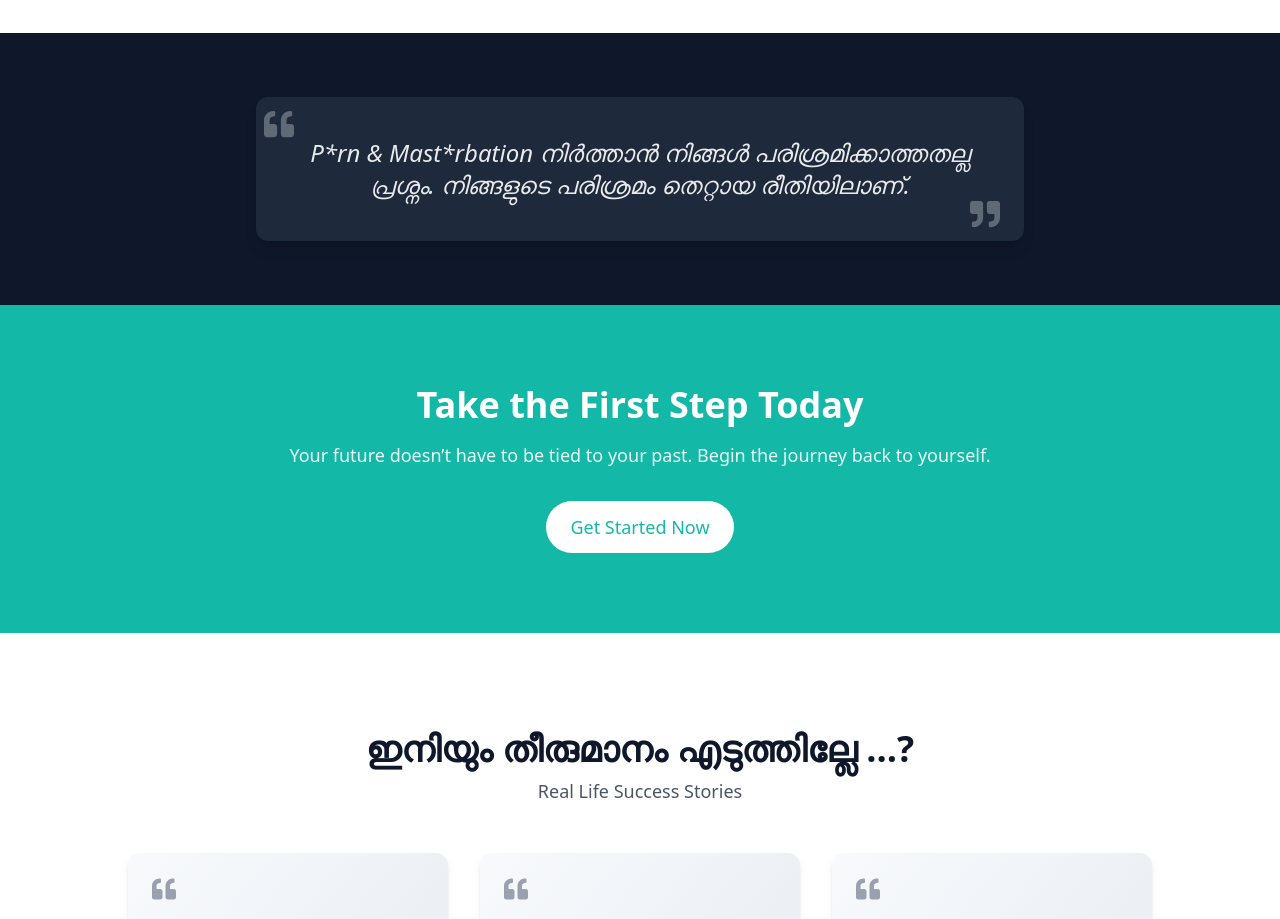
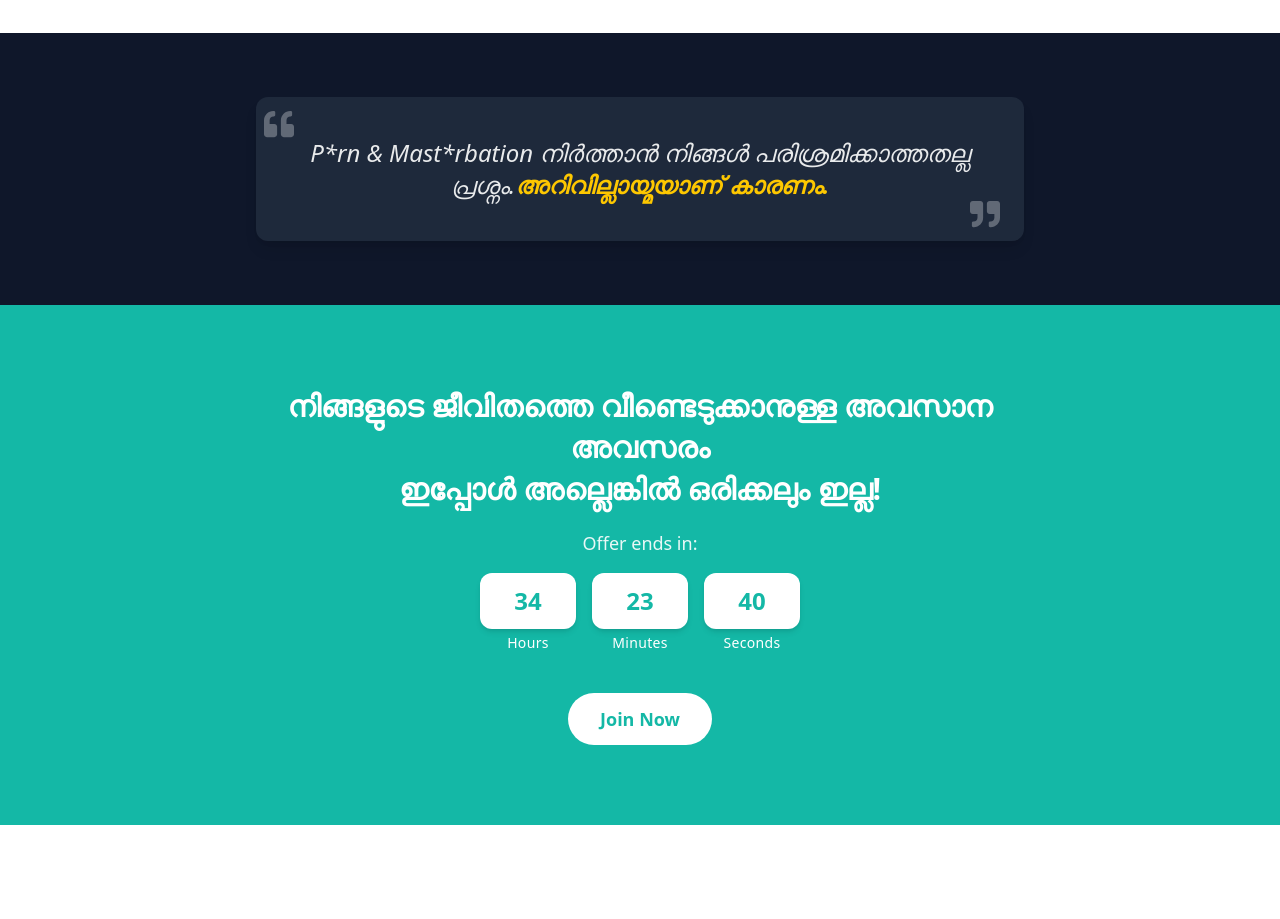
Before and after one commit to aljithkj02/latest, a React (Vite) app: page / in a window 1280 px wide. Shown: the part 1180-2099 px from the top of the page. Built offline with nearby package versions, Linux system fonts and the light colour scheme.

Commit message:
Update cta content

```diff
--- a/src/components/CTA.tsx
+++ b/src/components/CTA.tsx
@@ -1,7 +1,46 @@
-// src/components/CTA.tsx
+
+import { useEffect, useState } from 'react';
 import { motion } from 'framer-motion';
 
+const INITIAL_TIME = 34 * 3600 + 23 * 60 + 45; // seconds
+
+function getFormattedTime(seconds: number) {
+    const h = Math.floor(seconds / 3600);
+    const m = Math.floor((seconds % 3600) / 60);
+    const s = seconds % 60;
+    return {
+        hours: String(h).padStart(2, '0'),
+        minutes: String(m).padStart(2, '0'),
+        seconds: String(s).padStart(2, '0'),
+    };
+}
+
 export default function CTA() {
+    const [timeLeft, setTimeLeft] = useState(INITIAL_TIME);
+
+    useEffect(() => {
+        const stored = localStorage.getItem('ctaCountdownStart');
+        let startTime = stored ? parseInt(stored, 10) : Date.now();
+        localStorage.setItem('ctaCountdownStart', String(startTime));
+
+        const interval = setInterval(() => {
+            const elapsed = Math.floor((Date.now() - startTime) / 1000);
+            let remaining = INITIAL_TIME - elapsed;
+
+            if (remaining <= 0) {
+                startTime = Date.now();
+                localStorage.setItem('ctaCountdownStart', String(startTime));
+                remaining = INITIAL_TIME;
+            }
+
+            setTimeLeft(remaining);
+        }, 1000);
+
+        return () => clearInterval(interval);
+    }, []);
+
+    const { hours, minutes, seconds } = getFormattedTime(timeLeft);
+
     return (
         <section className="bg-[#14b8a6] text-white py-20 px-6 text-center">
             <motion.div
@@ -11,15 +50,29 @@ export default function CTA() {
                 transition={{ duration: 0.6 }}
                 viewport={{ once: true }}
             >
-                <h2 className="text-3xl md:text-4xl font-semibold">
-                    Take the First Step Today
+                <h2 className="text-2xl md:text-3xl font-semibold leading-snug">
+                    നിങ്ങളുടെ ജീവിതത്തെ വീണ്ടെടുക്കാനുള്ള അവസാന അവസരം <br />
+                    ഇപ്പോൾ അല്ലെങ്കിൽ ഒരിക്കലും ഇല്ല!
                 </h2>
-                <p className="mt-4 text-lg text-white/90">
-                    Your future doesn’t have to be tied to your past. Begin the journey back to yourself.
-                </p>
-                <div className="mt-8">
-                    <button className="bg-white text-[#14b8a6] px-6 py-3 rounded-full text-lg font-medium hover:bg-gray-100 transition">
-                        Get Started Now
+
+                <p className="mt-5 text-lg text-white/90 font-medium">Offer ends in:</p>
+
+                <div className="mt-4 flex justify-center gap-4">
+                    {[{ label: 'Hours', value: hours },
+                    { label: 'Minutes', value: minutes },
+                    { label: 'Seconds', value: seconds }].map(({ label, value }) => (
+                        <div key={label} className="flex flex-col items-center">
+                            <div className="bg-white text-[#14b8a6] px-5 py-3 rounded-xl text-2xl font-bold w-24 shadow-md">
+                                {value}
+                            </div>
+                            <span className="mt-1 text-sm font-medium tracking-wide">{label}</span>
+                        </div>
+                    ))}
+                </div>
+
+                <div className="mt-10">
+                    <button className="bg-white text-[#14b8a6] px-8 py-3 rounded-full text-lg font-semibold hover:bg-gray-100 transition">
+                        Join Now
                     </button>
                 </div>
             </motion.div>
--- a/src/components/HookQuote.tsx
+++ b/src/components/HookQuote.tsx
@@ -14,7 +14,8 @@ export default function HookQuote() {
             >
                 <FaQuoteLeft className="absolute top-3 left-2 text-3xl text-white/30" />
                 <blockquote className="text-xl md:text-2xl font-light italic text-white/90 text-center">
-                    P*rn & Mast*rbation നിർത്താൻ നിങ്ങൾ പരിശ്രമിക്കാത്തതല്ല പ്രശ്നം. നിങ്ങളുടെ പരിശ്രമം തെറ്റായ രീതിയിലാണ്.
+                    P*rn & Mast*rbation നിർത്താൻ നിങ്ങൾ പരിശ്രമിക്കാത്തതല്ല പ്രശ്നം.
+                    <span className='text-yellow-400 font-bold'>അറിവില്ലായ്മയാണ്  കാരണം.</span>
                 </blockquote>
                 <FaQuoteRight className="absolute bottom-3 right-6 text-3xl text-white/30" />
             </motion.div>
```
